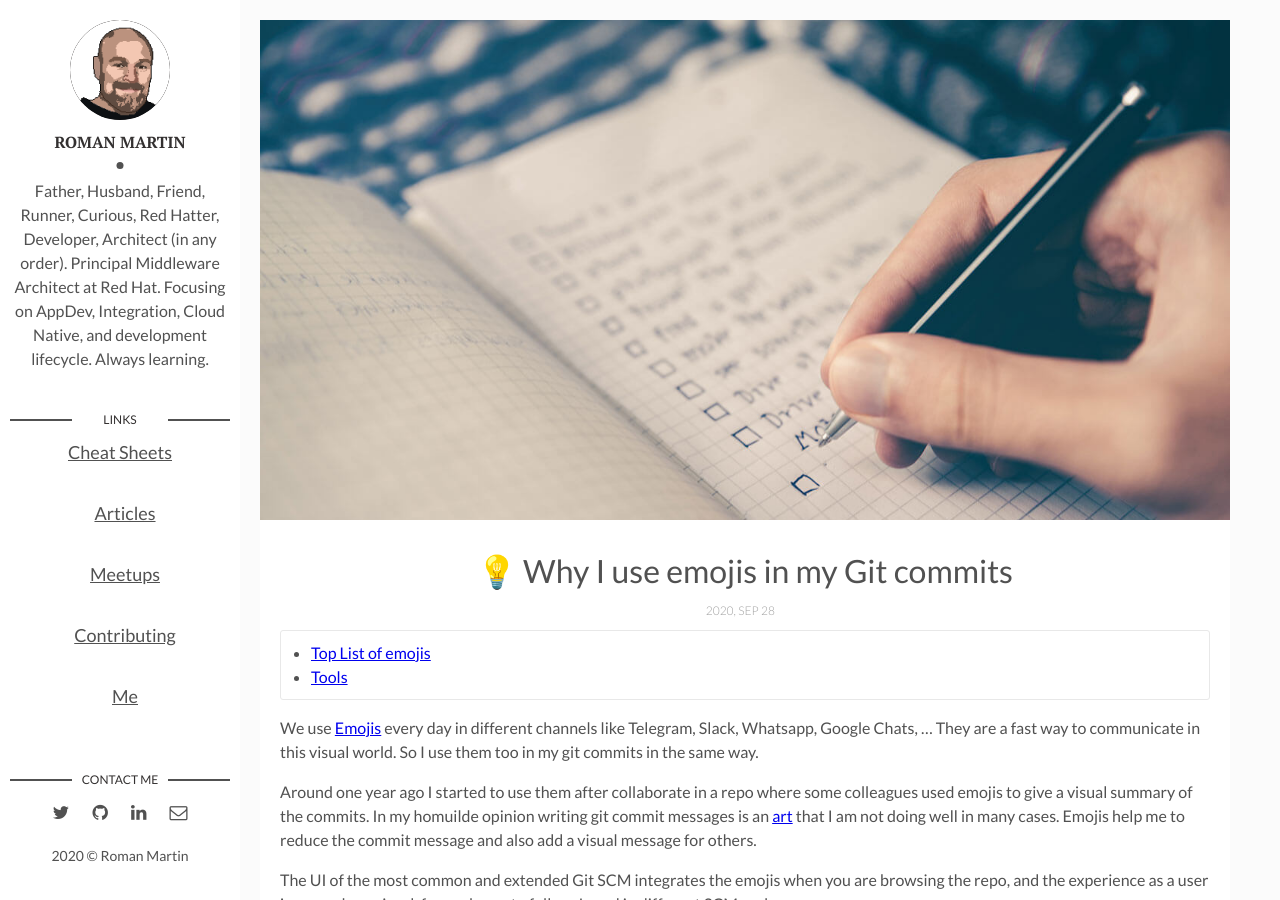
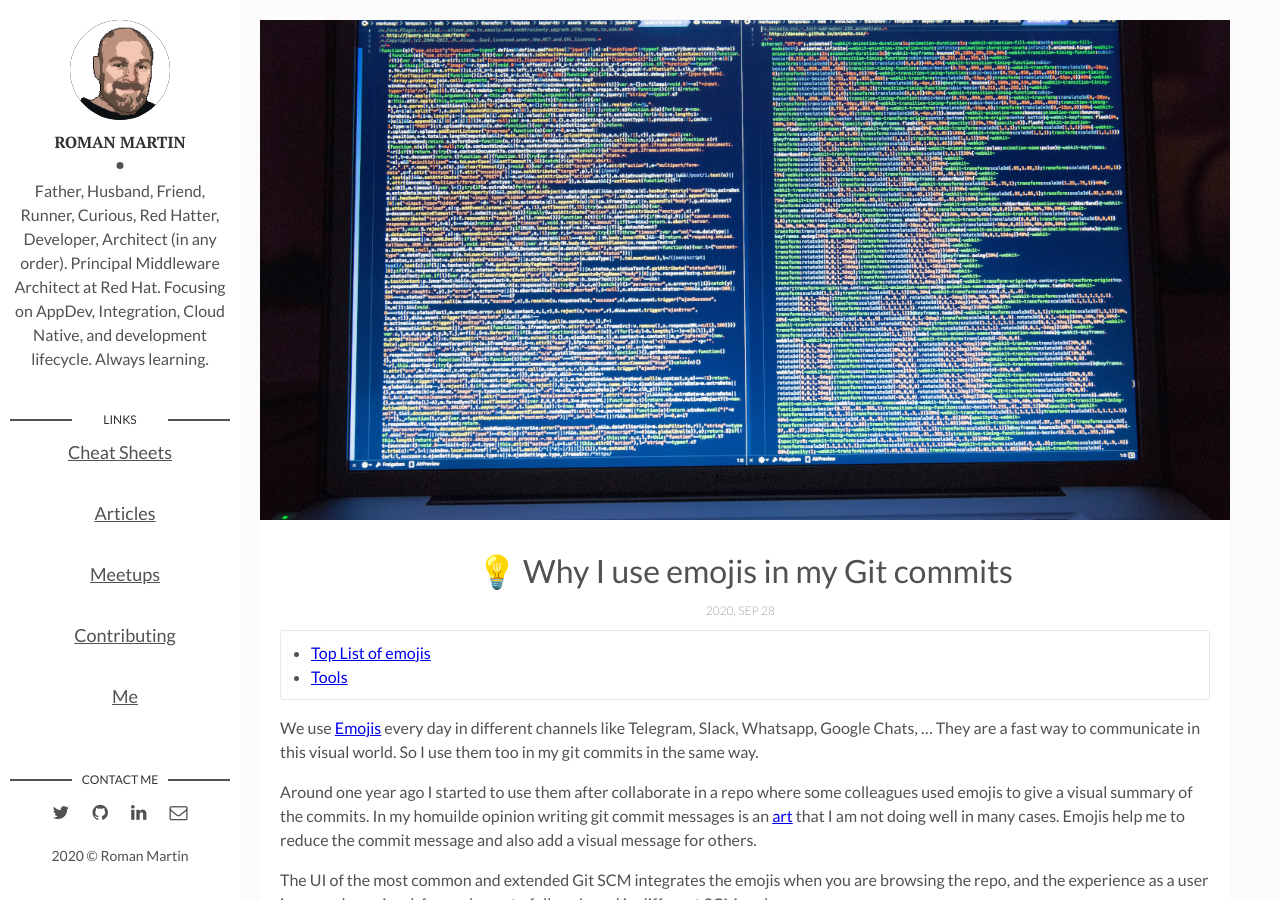
Before and after one commit to rmarting/rmarting.github.io, a Jekyll site: the page built from _posts/2020-09-28-why-i-use-emoji-in-my-git-commits.md, in a window 1280 px wide and 900 px high. Built offline with Jekyll 4.4.1, drawn with Linux system fonts in a browser that asks for light colours; emoji names are drawn with the system emoji font; comment, search, counter and statistics services are not loaded; the table of contents is made by our own code.

Commit message:
:camera_flash: Added new photo headers for coding and how-to blog posts

```diff
--- a/_posts/2020-09-28-why-i-use-emoji-in-my-git-commits.md
+++ b/_posts/2020-09-28-why-i-use-emoji-in-my-git-commits.md
@@ -4,7 +4,7 @@ title:      ":bulb: Why I use emojis in my Git commits"
 date:       2020-09-28 08:00
 toc:        true
 comments:   true
-img:        software.jpg
+img:        git-merge.jpg
 tags:
 - How-to
 - git
```
Also changed, not shown: _posts/2020-09-25-how-upgrade-strimzi-operator.md (+1 -1 lines), assets/img/git-merge.jpg (added), assets/img/how-to-vr.jpg (added).
